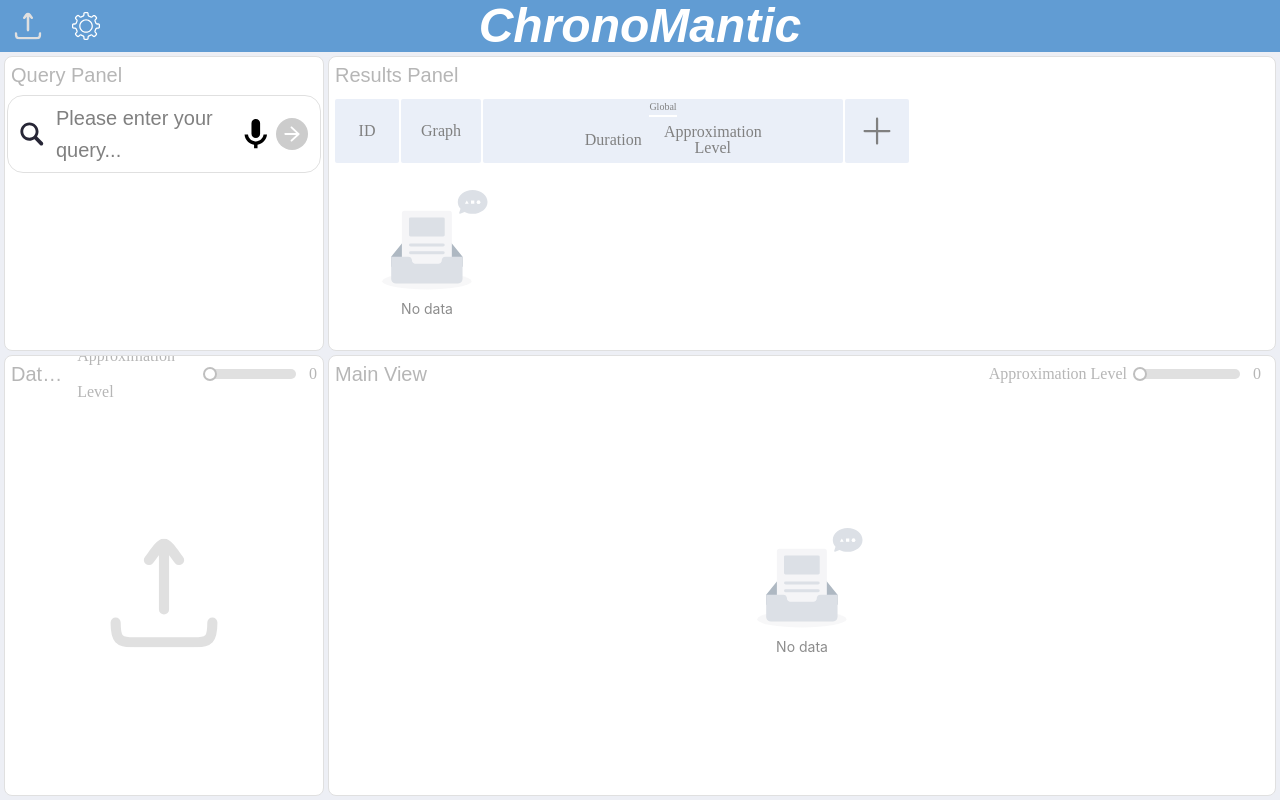
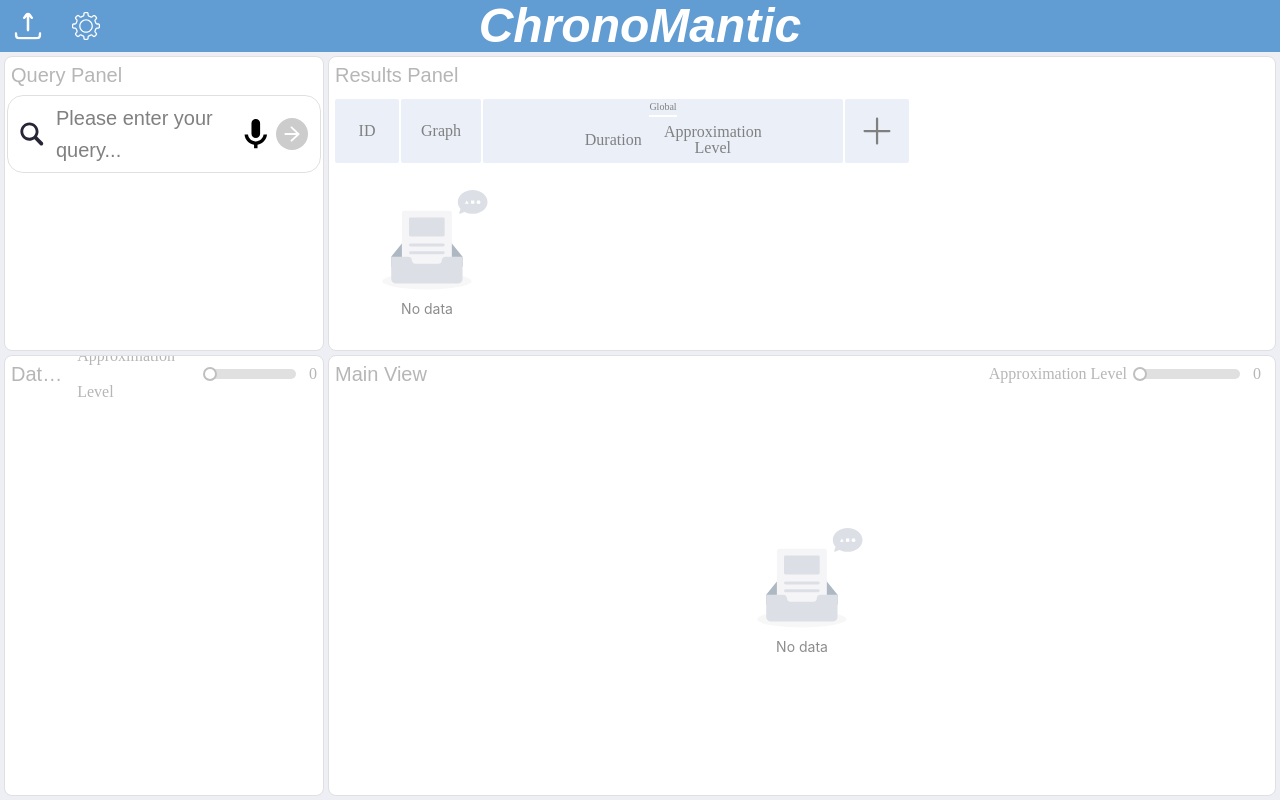
Before and after one commit to SunskyLau/ChronoMantic, a React (Vite) app in the folder frontend/: page / in a window 1280 px wide. Built offline with nearby package versions, Linux system fonts and the light colour scheme.

Commit message:
modify: upload-icon color

```diff
--- a/frontend/src/icons/Upload.tsx
+++ b/frontend/src/icons/Upload.tsx
@@ -5,8 +5,8 @@ export default function UploadIcon({ className }: { className?: string }) {
         <Base className={className}>
             <svg width="107" height="107" viewBox="0 0 107 107" fill="none" xmlns="http://www.w3.org/2000/svg" transform="scale(0.85)">
                 <g clipPath="url(#clip0_1563_41)">
-                    <path d="M53.4998 4.86367L53.4998 69.7122M53.4998 4.86367C49.3373 4.86367 41.5605 17.7964 38.6387 21.0758M53.4998 4.86367C57.6622 4.86367 65.439 17.7964 68.3609 21.0758" stroke="#E0E0E0" strokeWidth="10" strokeLinecap="round" strokeLinejoin="round" />
-                    <path d="M101.055 82.6819C101.055 98.7773 97.9762 102.136 83.2221 102.136H23.7777C9.02356 102.136 5.94434 98.7773 5.94434 82.6819" stroke="#E0E0E0" strokeWidth="10" strokeLinecap="round" strokeLinejoin="round" />
+                    <path d="M53.4998 4.86367L53.4998 69.7122M53.4998 4.86367C49.3373 4.86367 41.5605 17.7964 38.6387 21.0758M53.4998 4.86367C57.6622 4.86367 65.439 17.7964 68.3609 21.0758" stroke="#FFFFFF" strokeWidth="10" strokeLinecap="round" strokeLinejoin="round" />
+                    <path d="M101.055 82.6819C101.055 98.7773 97.9762 102.136 83.2221 102.136H23.7777C9.02356 102.136 5.94434 98.7773 5.94434 82.6819" stroke="#FFFFFF" strokeWidth="10" strokeLinecap="round" strokeLinejoin="round" />
                 </g>
                 <defs>
                     <clipPath id="clip0_1563_41">
```
